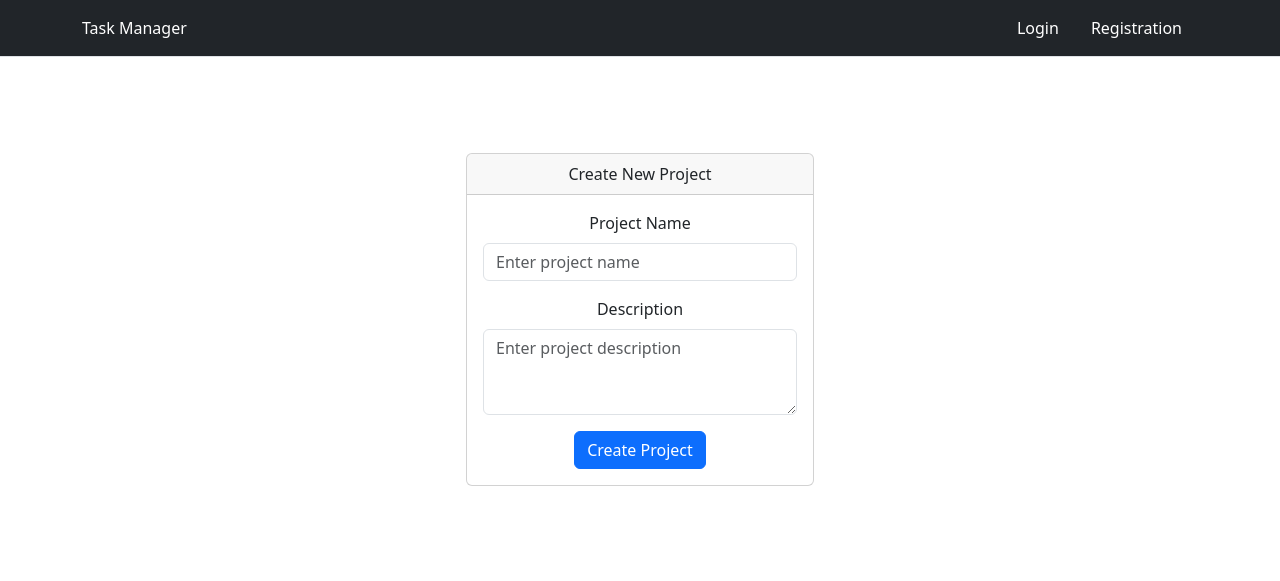
After one commit to KirylDorakh/task_manager, a Flask app: page /create_project in a window 1280 px wide. The commit adds this page. Shown: the top 581 px of the page. Run offline with Flask 3, Linux system fonts and the light colour scheme.

Commit message:
Page: Create Project

```diff
--- a/run.py
+++ b/run.py
@@ -42,16 +42,17 @@ migrate = Migrate(app, db)
 
 @app.route("/")
 def index():
+    if session.get("username"):
 
-     # Query database for user's information
-    user = User.query.filter_by(username=session.get("username")).first()
+        # Query database for user's information
+        user = User.query.filter_by(username=session.get("username")).first()
+        tasks = Task.query.filter_by(user_id=user.id).all()
+        projects = Project.query.filter_by(user_id=user.id).all()
 
-    tasks = Task.query.filter_by(user_id=user.id).all()
-    projects = Project.query.filter_by(user_id=user.id).all()
-
-    print("Logged in user session:", dict(session))
-
-    return render_template("index.html", tasks=tasks)
+        print("Logged in user session:", dict(session))
+        return render_template("index.html", tasks=tasks, projects=projects)
+    else:
+        return render_template("index.html")
 
 
 # User
@@ -252,6 +253,7 @@ def create_task():
 
         due_date = datetime.strptime(due_date, "%Y-%m-%d").date() if due_date else None
 
+        # Prepare data and write to DB
         new_task = Task(title=title,
                         description=description,
                         user_id=user_id,
@@ -271,6 +273,33 @@ def create_task():
 
     return render_template("create_task.html", projects=projects)
 
+# Projects
+@app.route("/create_project", methods=["GET", "POST"])
+def create_project():
+    user = User.query.filter_by(username=session.get("username")).first()
+
+    if request.method=="POST":
+
+        # Data from form
+        name = request.form.get("name")
+        description = request.form.get("description")
+
+        user_id = user.id
+
+        # Prepare data and write to DB
+        new_project = Project(name=name, description=description, user_id=user_id)
+
+        try:
+            db.session.add(new_project)
+            db.session.commit()
+        except Exception as e:
+            return render_template("create_project.html", apology=f'DB Error: {str(e)}')
+        else:
+            return redirect("/")
+
+    return render_template("create_project.html")
+
+
 
 if __name__ == '__main__':
     app.run(debug=True)
--- /dev/null
+++ b/templates/create_project.html
@@ -0,0 +1,39 @@
+{% extends "layout.html" %}
+
+{% block title %}
+    Create Task
+{% endblock %}
+
+{% block main %}
+<div class="container my-5">
+    <div class="row justify-content-center">
+      <div class="col-12 col-md-8 col-lg-6 col-xl-4">
+        <div class="card">
+          <div class="card-header">
+            Create New Project
+          </div>
+          <div class="card-body">
+            <form action="/create_project" method="post">
+              <div class="mb-3">
+                <label for="projectName" class="form-label">Project Name</label>
+                <input type="text" class="form-control" id="projectName" name="name" placeholder="Enter project name" required>
+              </div>
+              <div class="mb-3">
+                <label for="projectDescription" class="form-label">Description</label>
+                <textarea class="form-control" id="projectDescription" name="description" rows="3" placeholder="Enter project description"></textarea>
+              </div>
+
+              <button type="submit" class="btn btn-primary">Create Project</button>
+            </form>
+          </div>
+        </div>
+      </div>
+    </div>
+  </div>
+  {% if apology %}
+  <div class="alert alert-danger mt-3" role="alert">
+      <p>{{ apology }}</p>
+  </div>
+  {% endif%}
+
+{% endblock %}
```
Also changed, not shown: templates/index.html (+10 -0 lines).
